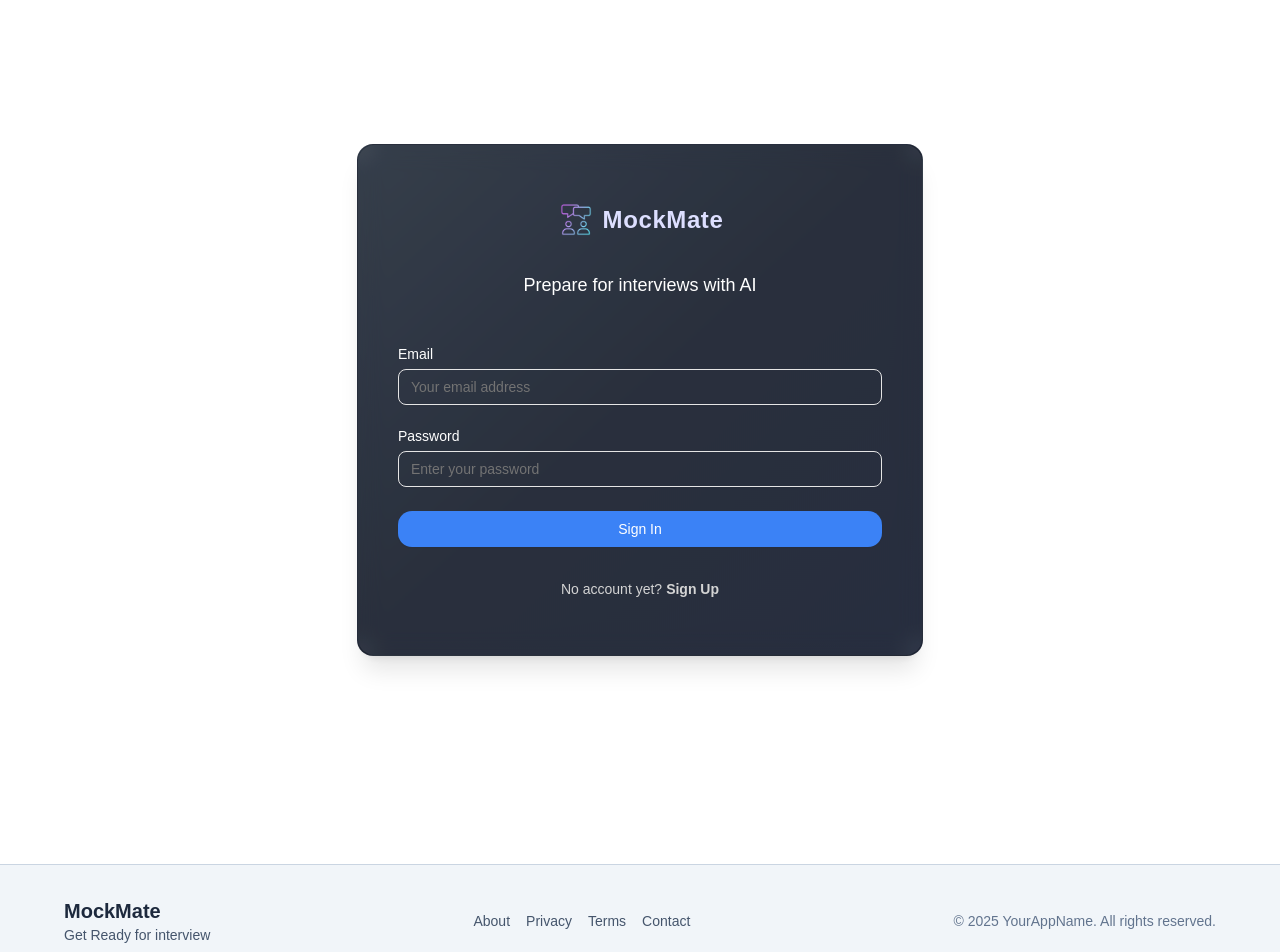
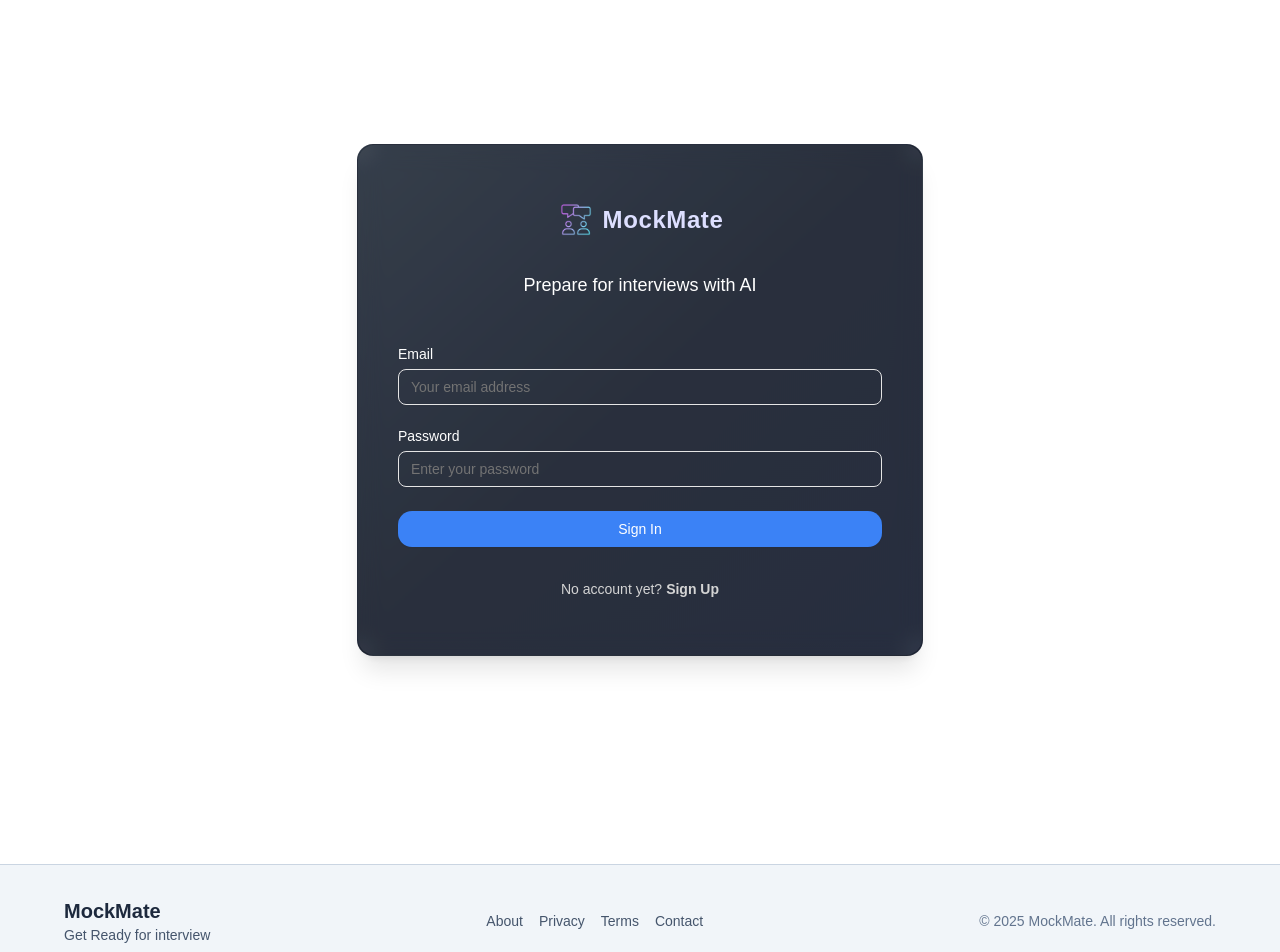
Before and after one commit to NAYANKUMAR21/Interview_ready, a Next.js app: page /sign-in in a window 1280 px wide. Shown: the top 952 px of the page. Built offline with nearby package versions, Linux system fonts and the light colour scheme; no server answers; a web font is replaced by a local one.

Commit message:
Domain attached

```diff
--- a/src/components/Footer.tsx
+++ b/src/components/Footer.tsx
@@ -29,7 +29,7 @@ const Footer = () => {
 
         {/* Right: Copyright */}
         <div className="text-center sm:text-right text-slate-500 text-sm">
-          &copy; {new Date().getFullYear()} YourAppName. All rights reserved.
+          &copy; {new Date().getFullYear()} MockMate. All rights reserved.
         </div>
       </div>
     </footer>
```
Also changed, not shown: src/components/ui/input.tsx (+8 -8 lines).
